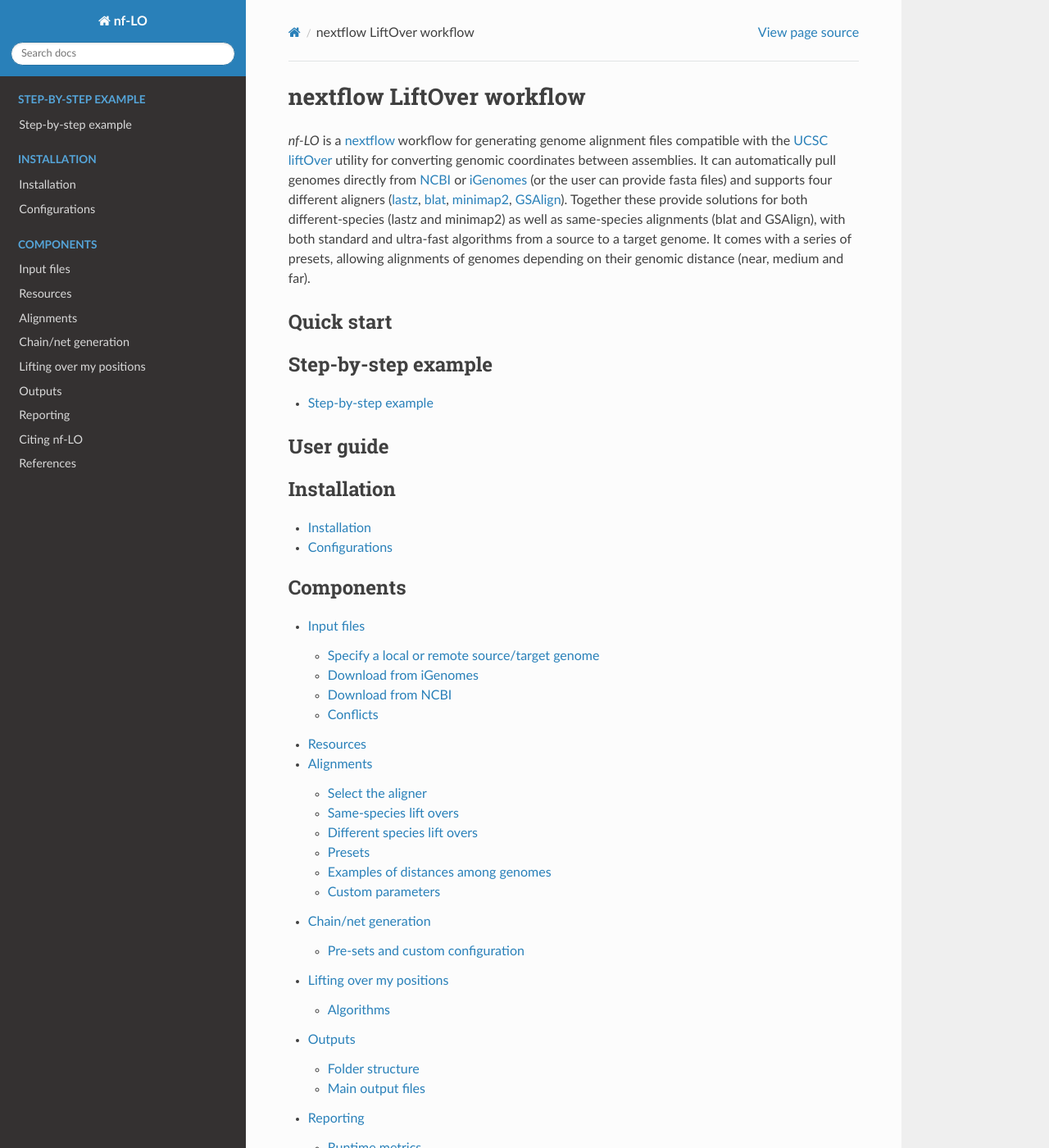
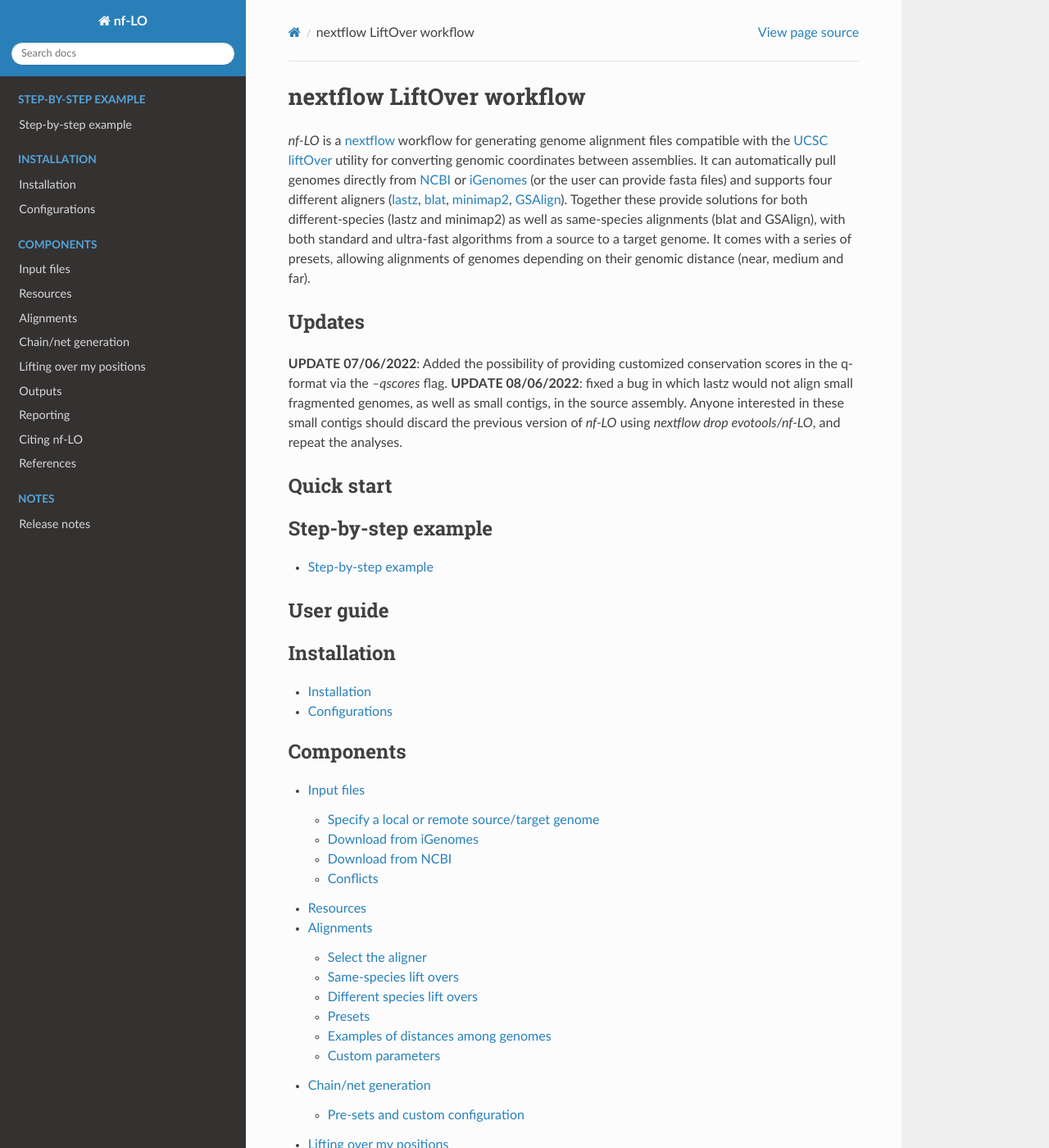
Before and after one commit to evotools/nf-LO, a Sphinx documentation site: the page built from docs/index.rst, in a window 1280 px wide and 1400 px high. Shown: the whole window at 82% size. Built offline with Sphinx 7.4.7 and the Read the Docs theme 2.0.0, drawn with Linux system fonts in a browser that asks for light colours; some of the changed text lies outside the part shown.

```diff
--- a/docs/index.rst
+++ b/docs/index.rst
@@ -7,6 +7,12 @@
 Together these provide solutions for both different-species (lastz and minimap2) as well as same-species alignments (blat and GSAlign),
 with both standard and ultra-fast algorithms from a source to a target genome.
 It comes with a series of presets, allowing alignments of genomes depending on their genomic distance (near, medium and far).
+
+Updates
+==================
+**UPDATE 07/06/2022**: Added the possibility of providing customized conservation scores in the q-format via the `--qscores` flag.
+**UPDATE 08/06/2022**: fixed a bug in which lastz would not align small fragmented genomes, as well as small contigs, in the source assembly. Anyone interested in these small contigs should discard the previous version of `nf-LO` using `nextflow drop evotools/nf-LO`, and repeat the analyses.
+
 
 .. _nextflow: https://www.nextflow.io/
 .. _iGenomes: https://emea.support.illumina.com/sequencing/sequencing_software/igenome.html
@@ -47,3 +53,12 @@
   output
   reports
   citations
+
+
+Release notes
+==================
+.. toctree::
+  :maxdepth: 0
+  :caption: Notes
+
+  notes
```
Also changed, not shown: README.md (+4 -0 lines), docs/notes.md (added, +5 -0 lines), 4 other files.
